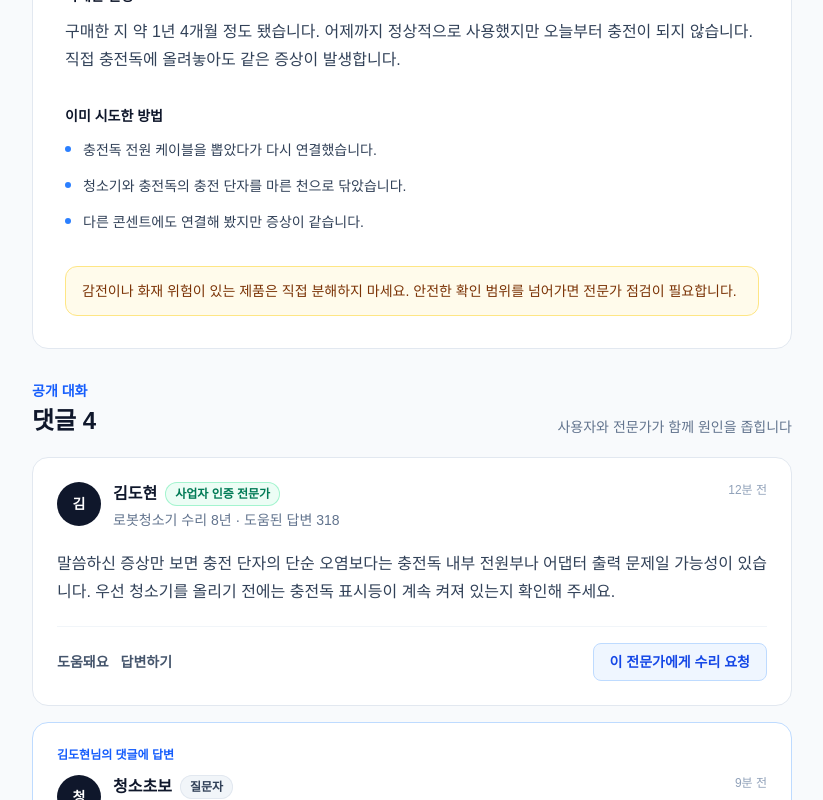
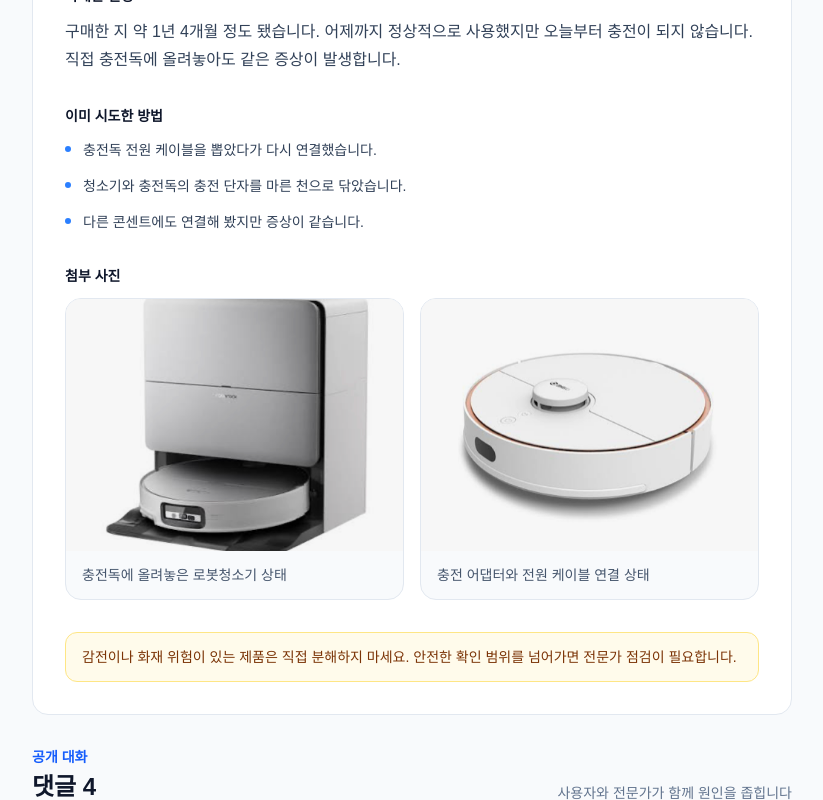
Before and after one commit to jaden3824/sonitda-web, a Next.js app: page /questions/dyson-v12-stop in a window 1280 px wide. Shown: the part 546-1346 px from the top of the page, without its empty margins (52-875 px from the left). Built offline with nearby package versions, Linux system fonts and the light colour scheme.

Commit message:
feat: display attached images on question detail

```diff
--- a/src/app/questions/[id]/page.tsx
+++ b/src/app/questions/[id]/page.tsx
@@ -1,3 +1,4 @@
+import Image from "next/image";
 import Link from "next/link";
 import { SiteHeader } from "@/components/site-header";
 import {
@@ -112,6 +113,37 @@ export default function QuestionDetailPage() {
                   ))}
                 </ul>
               </section>
+
+              {question.images.length > 0 && (
+                <section className="mt-8">
+                  <h2 className="text-sm font-bold text-slate-900">
+                    첨부 사진
+                  </h2>
+
+                  <div className="mt-3 grid gap-4 sm:grid-cols-2">
+                    {question.images.map((image) => (
+                      <figure
+                        key={image.src}
+                        className="overflow-hidden rounded-2xl border border-slate-200 bg-slate-50"
+                      >
+                        <div className="relative aspect-[4/3] bg-slate-100">
+                          <Image
+                            src={image.src}
+                            alt={image.alt}
+                            fill
+                            sizes="(max-width: 640px) 100vw, 380px"
+                            className="object-cover"
+                          />
+                        </div>
+
+                        <figcaption className="px-4 py-3 text-sm leading-6 text-slate-600">
+                          {image.caption}
+                        </figcaption>
+                      </figure>
+                    ))}
+                  </div>
+                </section>
+              )}
 
               <div className="mt-8 rounded-xl border border-amber-200 bg-amber-50 px-4 py-3 text-sm leading-6 text-amber-900">
                 감전이나 화재 위험이 있는 제품은 직접 분해하지 마세요.
--- a/src/data/question-detail.ts
+++ b/src/data/question-detail.ts
@@ -28,6 +28,11 @@ export type QuestionDetail = {
   symptom: string;
   description: string;
   attemptedActions: string[];
+  images: {
+    src: string;
+    alt: string;
+    caption: string;
+  }[];
   status: "답변 대기" | "진단 중" | "해결 완료";
   createdAt: string;
   viewCount: number;
@@ -51,6 +56,18 @@ export const questionDetail: QuestionDetail = {
     "충전독 전원 케이블을 뽑았다가 다시 연결했습니다.",
     "청소기와 충전독의 충전 단자를 마른 천으로 닦았습니다.",
     "다른 콘센트에도 연결해 봤지만 증상이 같습니다.",
+  ],
+  images: [
+    {
+      src: "/images/questions/roborock-s8-charging-1.jpg",
+      alt: "충전독과 로봇청소기의 상태",
+      caption: "충전독에 올려놓은 로봇청소기 상태",
+    },
+    {
+      src: "/images/questions/roborock-s8-charging-2.jpg",
+      alt: "충전 어댑터와 전원 연결 상태",
+      caption: "충전 어댑터와 전원 케이블 연결 상태",
+    },
   ],
   status: "진단 중",
   createdAt: "18분 전",
```
Also changed, not shown: public/images/questions/roborock-s8-charging-1.jpg (added), public/images/questions/roborock-s8-charging-2.jpg (added).
